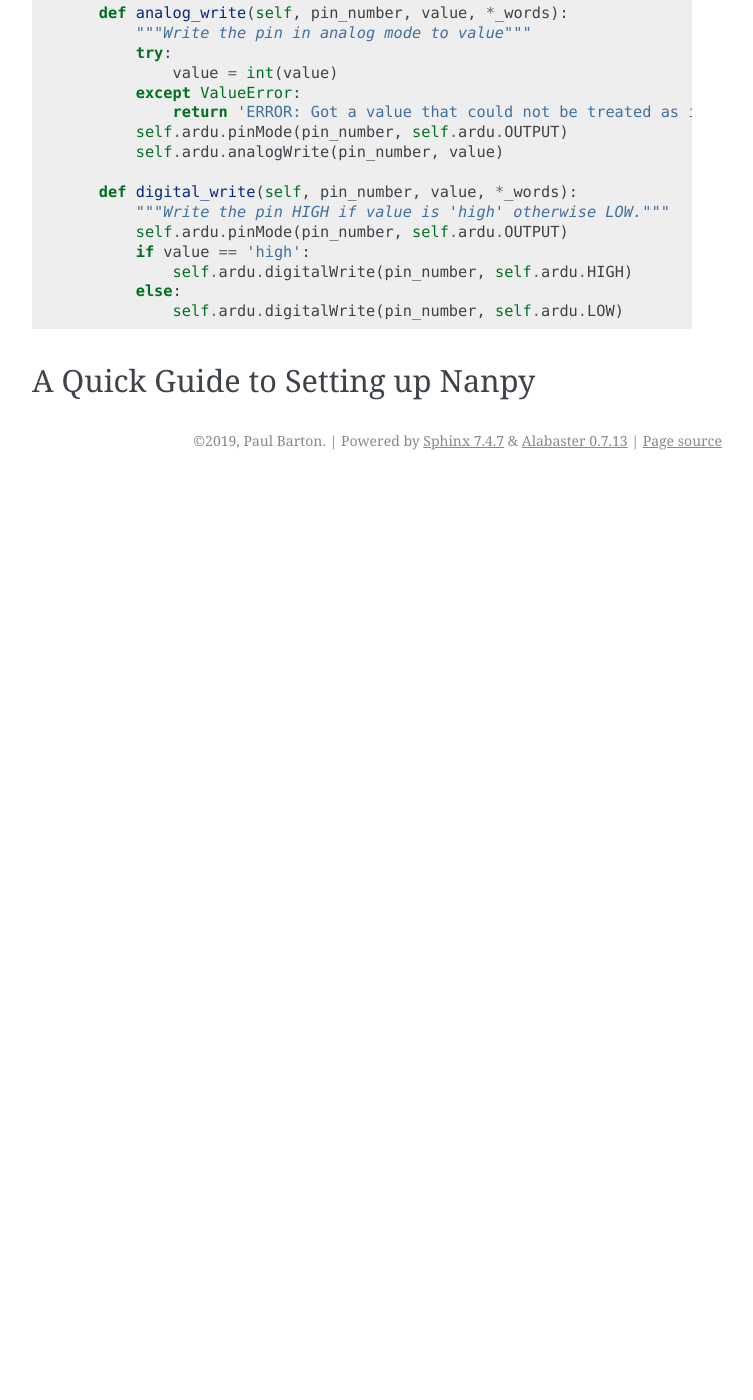
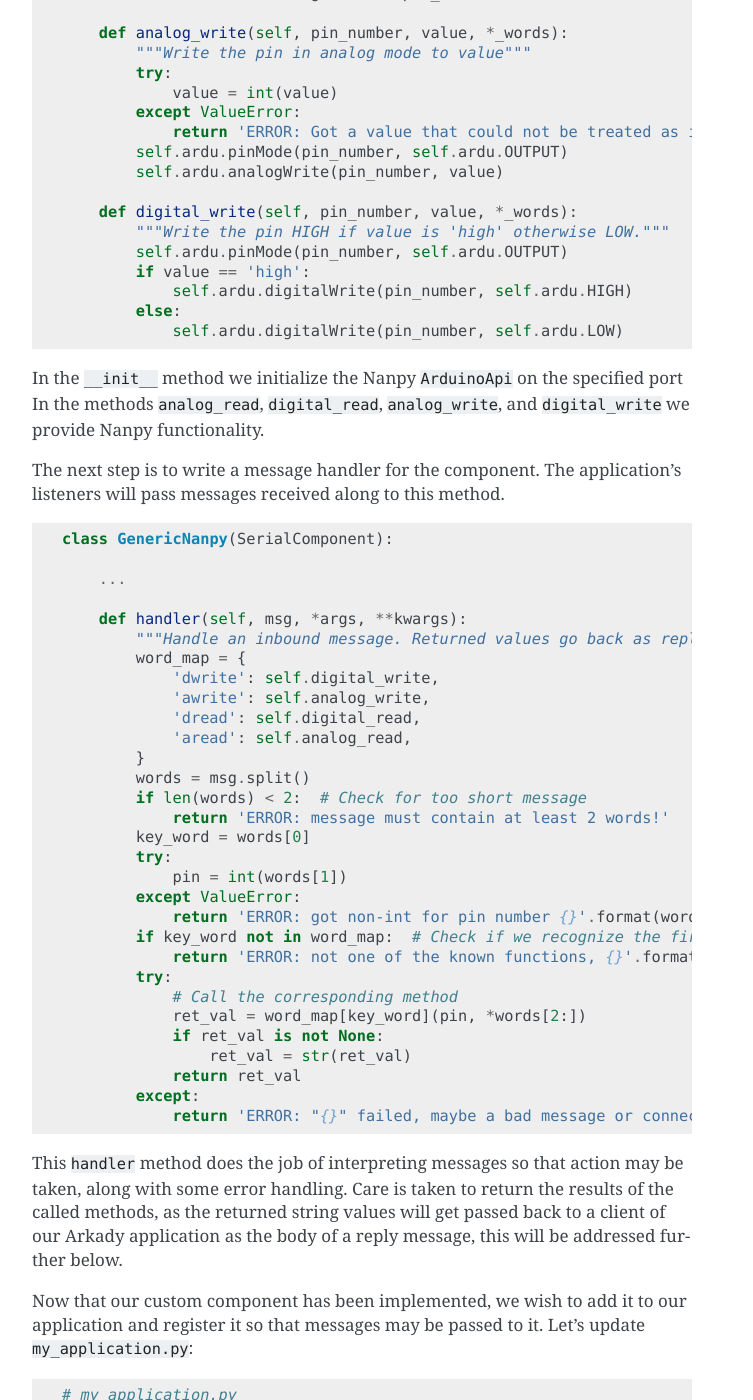
Before and after one commit to SavinaRoja/arkady, a Sphinx documentation site: the page built from docs/intro.rst, in a window 1280 px wide and 1400 px high, scrolled down 1684 px. Shown: the whole window, without its empty margins (388-1141 px from the left). Built offline with Sphinx 7.4.7, drawn with Linux system fonts in a browser that asks for light colours; pages that are not in the unit, such as notebooks, are missing from menus; before the commit the page ends 2164 px from its top, so only the background shows below that; some of the changed text lies outside the part shown.

Commit message:
first draft of into completed

```diff
--- a/docs/index.rst
+++ b/docs/index.rst
@@ -77,8 +77,6 @@
            else:
                return 'Unrecognized msg. Must be "get"'
 
-::
-
 Now I need to create an Arkady application to make use of this custom "component".
 
 .. code-block:: python
@@ -95,8 +93,6 @@
 
    my_app = RpiCPUTempApp()
    my_app.run()  # blocks until terminated
-
-::
 
 So now this application will wait for messages. Any message beginning with the
 word `temp` will be referred to the `RPiCPUTemp` component. The message after the
@@ -127,8 +123,6 @@
        print(socket.recv_string())
        time.sleep(5)  # Sleep 5 seconds between temperature checks
 
-::
-
 Sphinx documentation contents
 =============================
 
--- a/docs/intro.rst
+++ b/docs/intro.rst
@@ -31,16 +31,15 @@
 
     from arkady import Application
 
+
     class MyApplication(Application):
         def config(self):
             self.add_router(bind_to='tcp://*:5555')
 
-::
-
 The method ``config`` gets called during creation of the application and is a
 good place to put registrations of listeners and (as we'll address in a moment)
 components. ``add_router`` will set up a router listener for the application,
-and I have explicitly passed ``bind_to='tcp://*:5555'`` which instructs the
+and we have explicitly passed ``bind_to='tcp://*:5555'`` which instructs the
 added router to listen on port 5555 (this is also the default if you don't
 specify).
 
@@ -50,7 +49,7 @@
 Creating a component
 --------------------
 
-The Nanpy interface has four main functions which I will wish to make accessible
+The Nanpy interface has four main functions which we will wish to make accessible
 through the application: ``digitalRead``, ``analogRead``, ``digitalWrite``, and
 ``analogWrite``. So let's create a component that implements those actions.
 
@@ -101,7 +100,113 @@
             else:
                 self.ardu.digitalWrite(pin_number, self.ardu.LOW)
 
-::
+In the ``__init__`` method we initialize the Nanpy ``ArduinoApi`` on the
+specified port In the methods ``analog_read``, ``digital_read``,
+``analog_write``, and ``digital_write`` we provide Nanpy functionality.
+
+The next step is to write a message handler for the component. The application's
+listeners will pass messages received along to this method.
+
+.. code-block:: python
+
+    class GenericNanpy(SerialComponent):
+
+        ...
+
+        def handler(self, msg, *args, **kwargs):
+            """Handle an inbound message. Returned values go back as reply."""
+            word_map = {
+                'dwrite': self.digital_write,
+                'awrite': self.analog_write,
+                'dread': self.digital_read,
+                'aread': self.analog_read,
+            }
+            words = msg.split()
+            if len(words) < 2:  # Check for too short message
+                return 'ERROR: message must contain at least 2 words!'
+            key_word = words[0]
+            try:
+                pin = int(words[1])
+            except ValueError:
+                return 'ERROR: got non-int for pin number {}'.format(words[1])
+            if key_word not in word_map:  # Check if we recognize the first word
+                return 'ERROR: not one of the known functions, {}'.format(word_map.keys())
+            try:
+                # Call the corresponding method
+                ret_val = word_map[key_word](pin, *words[2:])
+                if ret_val is not None:
+                    ret_val = str(ret_val)
+                return ret_val
+            except:
+                return 'ERROR: "{}" failed, maybe a bad message or connection'.format(msg)
+
+This ``handler`` method does the job of interpreting messages so that action may
+be taken, along with some error handling. Care is taken to return the results of
+the called methods, as the returned string values will get passed back to a
+client of our Arkady application as the body of a reply message, this will be
+addressed further below.
+
+Now that our custom component has been implemented, we wish to add it to our
+application and register it so that messages may be passed to it. Let's update
+``my_application.py``:
+
+.. code-block:: python
+    :emphasize-lines: 10
+
+    # my_application.py
+
+    from arkady import Application
+
+    ARDUINO_PORT = '/dev/ttyUSB0'  # On Windows this is more like "COM3"
+
+
+    class MyApplication(Application):
+        def config(self):
+            self.add_component('nanpy', GenericNanpy, ARDUINO_PORT)
+            self.add_router(bind_to='tcp://*:5555')
+
+This addition to ``config`` tells the application that when the listeners
+receive messages, if the first word of the message is "nanpy" then the message
+should go to an instance of ``GenericNanpy``, created once for the application
+with ``GenericNanpy(ARDUINO_PORT)``.
+
+Now the application is completed, and here it is all together:
+
+.. literalinclude:: ../tests/nanpy_slave.py
+
+A Client for our Arkady Application
+-----------------------------------
+
+It should be noted, that because Arkady makes use of ZeroMQ, a client
+can be written in nearly any language as bindings are widely implemented. The
+following example is simply an example in Python using PyZMQ. It is interactive
+so that you might test out sending arbitrary messages to your Arduino (via
+Nanpy, via Arkady!).
+
+.. literalinclude:: ../tests/nanpy_master.py
 
 A Quick Guide to Setting up Nanpy
 ---------------------------------
+
+Using Nanpy from your computer is as simple as:
+
+.. code-block:: console
+
+    pip install nanpy
+
+To put the corresponding firmware on your Arduino, you can get a copy of this
+firmware_ with the following command. These instructions are also outlined there.
+
+.. code-block:: console
+
+    git clone https://github.com/nanpy/nanpy-firmware.git
+
+.. _firmware: https://github.com/nanpy/nanpy-firmware
+
+Then change directories to the subsequent ``nanpy-firmware`` directory and
+execute ``./configure.sh``. Then copy the ``nanpy-firmware/Nanpy`` directory
+into your Arduino sketchbook directory.
+
+Plug in your Arduino, start the Arduino IDE, configure your boardset and port,
+open the Nanpy module from the sketchbook, and then Upload. Assuming everything
+went well, your Arduino should be ready for Nanpy control.
```
Also changed, not shown: 1 other file.
